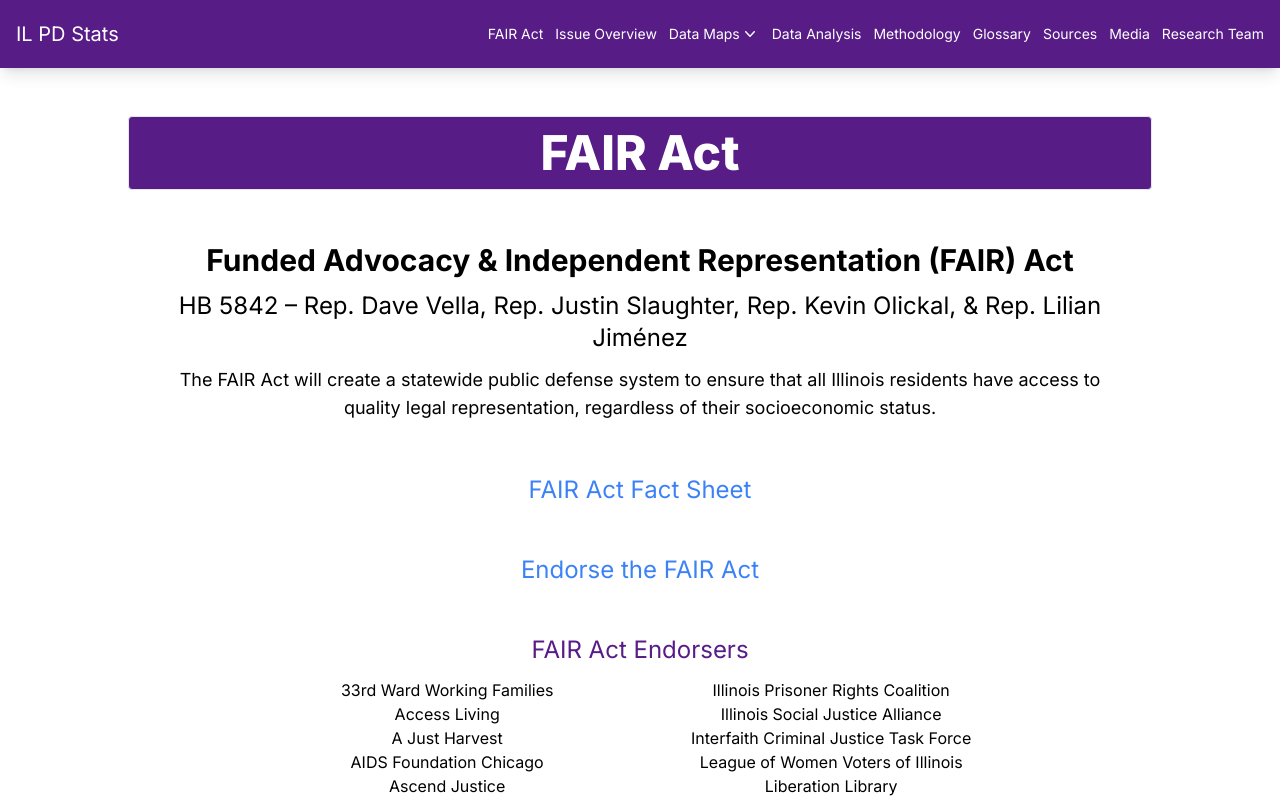
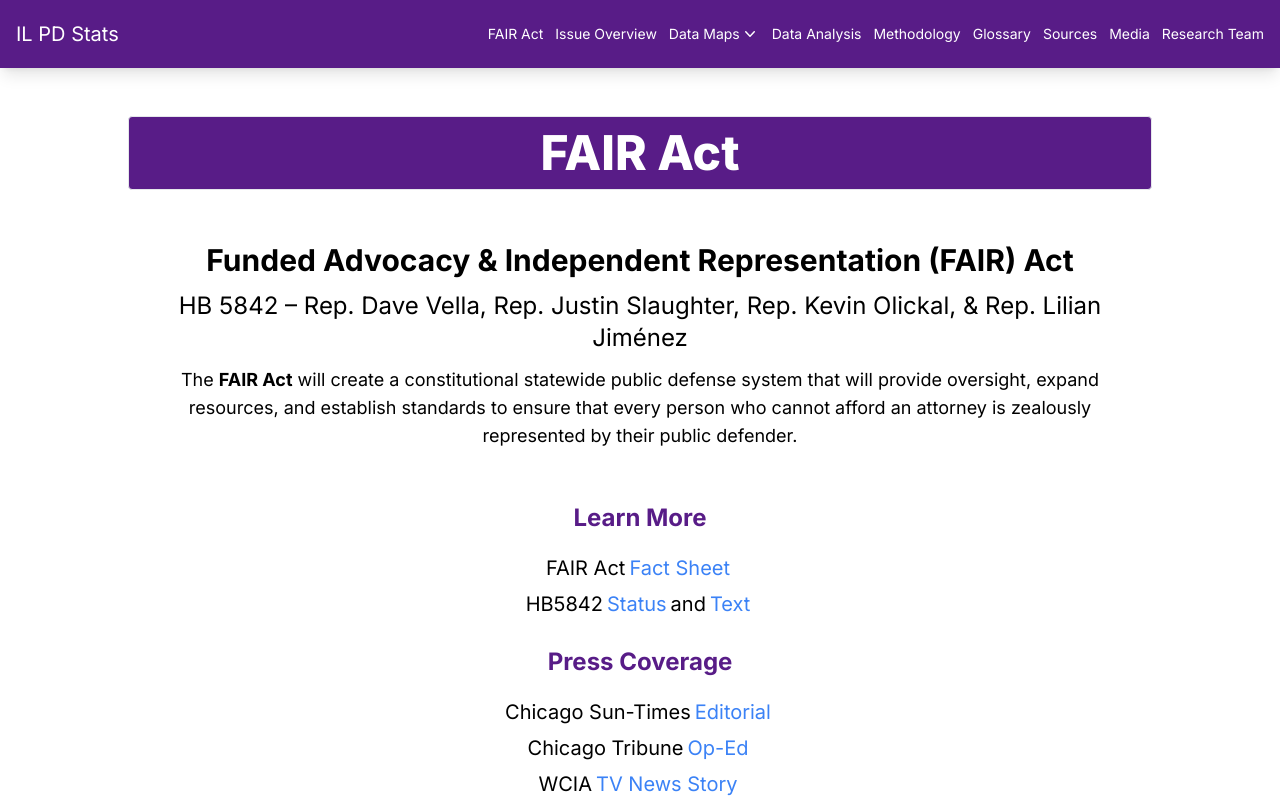
Before and after one commit to hunterMotko/il_pd_st, a Next.js app: page /fairact in a window 1280 px wide. Shown: the top 800 px of the page. Built offline with nearby package versions, Linux system fonts and the light colour scheme.

Commit message:
Fair act link updates

```diff
--- a/src/app/fairact/page.tsx
+++ b/src/app/fairact/page.tsx
@@ -2,8 +2,8 @@ import Link from "next/link";
 import endorsers from "@/public/fairact.json"
 
 export default function FairActPage() {
-  let first= [], second = []
-  let mid = endorsers.length/2
+  let first = [], second = []
+  let mid = endorsers.length / 2
   for (let i = 0; i < endorsers.length; i++) {
     (i < mid) ? first.push(endorsers[i]) : second.push(endorsers[i])
   }
@@ -14,31 +14,87 @@ export default function FairActPage() {
         <h2 className="text-3xl font-bold my-1">Funded Advocacy & Independent Representation (FAIR) Act</h2>
         <h3 className="text-2xl my-1">HB 5842 – Rep. Dave Vella, Rep. Justin Slaughter, Rep. Kevin Olickal, & Rep. Lilian Jiménez</h3>
         <p className="text-lg px-3 mx-3 my-1">
-          The FAIR Act will create a statewide public defense system to
-          ensure that all Illinois residents have access to quality legal representation, regardless of their socioeconomic status.
+          The <span className="font-bold">FAIR Act</span> will create a constitutional statewide public defense system that will provide oversight, expand resources,
+          and establish standards to ensure that every person who cannot afford an attorney is zealously represented by their public defender.
         </p>
       </div>
-      <section className="max-w-screen-2xl m-auto w-full px-3 sm:px-8 lg:px-16 xl:px-32 flex flex-col gap-12 pb-5 text-center">
-        <div>
+      <section className="max-w-screen-2xl m-auto w-full px-3 sm:px-8 lg:px-16 xl:px-32 flex flex-col gap-8 pb-5 text-center">
+        <div className="flex flex-col gap-2">
+          <h3 className="text-purple-900 text-2xl font-bold mb-3">Learn More</h3>
+          <div className="text-xl">
+            FAIR Act
             <Link
               target="_blank"
               href="https://drive.google.com/file/d/1lHJj2Ej6ZTatXa3HXQ-X-ctQZ4r5ZXWo/view?usp=sharing"
-            className="text-2xl text-blue-500 hover:text-purple-900 hover:underline"
+              className="mx-1 text-blue-500 hover:text-purple-900 hover:underline"
             >
-            FAIR Act Fact Sheet
+              Fact Sheet
             </Link>
           </div>
+          <div className="text-xl">
+            HB5842
+            <Link
+              target="_blank"
+              href="https://www.ilga.gov/legislation/BillStatus.asp?DocNum=5842&GAID=17&DocTypeID=HB&LegID=154862&SessionID=112&SpecSess=&Session=&GA=103"
+              className="mx-1 text-blue-500 hover:text-purple-900 hover:underline"
+            >
+              Status
+            </Link>
+            and
+            <Link
+              target="_blank"
+              href="https://ilga.gov/legislation/fulltext.asp?DocName=&SessionId=112&GA=103&DocTypeId=HB&DocNum=5842&GAID=17&LegID=154862&SpecSess=&Session="
+              className="mx-1 text-blue-500 hover:text-purple-900 hover:underline"
+            >
+              Text
+            </Link>
+          </div>
+          <div className="flex flex-col gap-2 mt-5">
+            <h3 className="text-purple-900 text-2xl font-bold mb-3">Press Coverage</h3>
+            <div className="text-xl">
+              Chicago Sun-Times
+              <Link
+                target="_blank"
+                href="https://drive.google.com/file/d/1lHJj2Ej6ZTatXa3HXQ-X-ctQZ4r5ZXWo/view?usp=sharing"
+                className="mx-1 text-blue-500 hover:text-purple-900 hover:underline"
+              >
+                Editorial
+              </Link>
+            </div>
+            <div className="text-xl">
+              Chicago Tribune
+              <Link
+                target="_blank"
+                href="https://drive.google.com/file/d/1lHJj2Ej6ZTatXa3HXQ-X-ctQZ4r5ZXWo/view?usp=sharing"
+                className="mx-1 text-blue-500 hover:text-purple-900 hover:underline"
+              >
+                Op-Ed
+              </Link>
+            </div>
+            <div className="text-xl">
+              WCIA
+              <Link
+                target="_blank"
+                href="https://drive.google.com/file/d/1lHJj2Ej6ZTatXa3HXQ-X-ctQZ4r5ZXWo/view?usp=sharing"
+                className="mx-1 text-blue-500 hover:text-purple-900 hover:underline"
+              >
+                TV News Story
+              </Link>
+            </div>
+          </div>
+        </div>
         <div>
+        </div>
+        <div className="col-span-2 flex flex-col">
+          <h3 className="text-purple-900 font-bold text-2xl mb-3">
             <Link
               target="_blank"
               href="https://docs.google.com/forms/d/e/1FAIpQLScmUp8MMKcshcN2KAhXqSq9kBHXLShvYIsVsb4vTbNpizhytA/viewform"
-            className="text-2xl text-blue-500 hover:text-purple-900 hover:underline"
+              className="text-2xl text-purple-900 hover:text-purple-700 hover:underline"
             >
-            Endorse the FAIR Act
+              FAIR Act Endorsers
             </Link>
-        </div>
-        <div className="flex flex-col">
-          <h3 className="text-purple-900 text-2xl mb-3">FAIR Act Endorsers</h3>
+          </h3>
           <div className="md:flex justify-around">
             <div>
               {first.map(item => <div key={item}>{item}</div>)}
```
Also changed, not shown: public/fairact.json (+1 -1 lines). Lines whose indentation alone changed are shown as unchanged.
